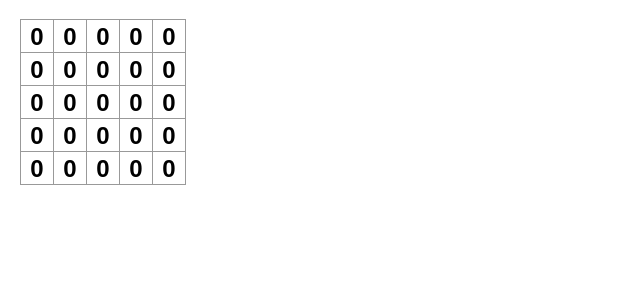
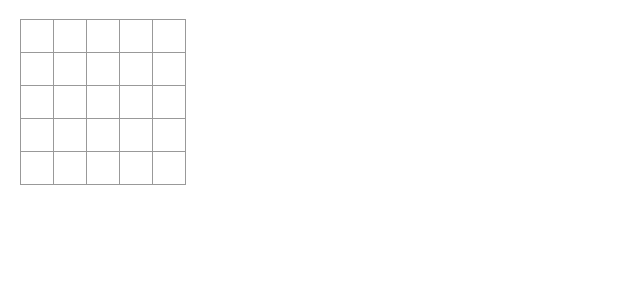
Before and after one commit to FloBurger/Tic-Tac-Toe, a React (Vite) app: page / in a window 1280 px wide. Shown: the top 300 px of the page, without its empty margins (0-640 px from the left). Built offline with nearby package versions, Linux system fonts and the light colour scheme.

Commit message:
Feature Board Squares are clickable
Add a status Object to each Square. The Squares are now clickable and the value alternates

```diff
--- a/src/components/Board.jsx
+++ b/src/components/Board.jsx
@@ -1,28 +1,63 @@
-import { useEffect, useState } from 'react';
-import Square from './Square'
+import { useEffect, useState } from "react";
+import Square from "./Square";
 
 export default function Board() {
-    const [board, setBoard] = useState([]);
+  const [grid, setGrid] = useState([]);
+  const [nextValueX, setnextValueX] = useState(true);
 
   useEffect(() => {
-        matrix(5,5)
+    fillGrid(5);
   }, []);
 
-    function matrix(m, n) {
-        var result = []
-        for(var i = 0; i < n; i++) {
-            result.push(new Array(m).fill(0))
+  function createGrid(size) {
+    var result = [];
+    for (var i = 0; i < size; i++) {
+      result.push(new Array(size).fill(null));
     }
-        console.log(result)
-        setBoard(result)
+    console.log(result);
+    return result;
   }
+
+  function fillGrid(size) {
+    let initGrid = createGrid(5);
+    let counter = 1;
+    for (let i = 0; i < size; ++i) {
+      for (let j = 0; j < size; ++j) {
+        let cellContent = {
+          index: counter,
+          value: null,
+          magic: null,
+        };
+        initGrid[i][j] = cellContent;
+        ++counter;
+      }
+    }
+    setGrid(initGrid);
+  }
+  function handleClick(i, j) {
+    const nextGrid = grid.slice();
+    //Check if value already set
+    if (nextGrid[i][j].value) {
+      return;
+    }
+    if (nextValueX) {
+      nextGrid[i][j].value = "X";
+    } else {
+      nextGrid[i][j].value = "O";
+    }
+    setnextValueX(!nextValueX);
+    setGrid(nextGrid);
+  }
+
   return (
     <>
-
-        {board.map((rowItem) => (
+      {grid.map((rowItem, indexI) => (
         <div className="board-row">
-                {rowItem.map((columnItem) =>(
-                    <Square value={columnItem}/>
+          {rowItem.map((columnItem, indexJ) => (
+            <Square
+              value={columnItem.value}
+              onSquareClick={() => handleClick(indexI, indexJ)}
+            />
           ))}
         </div>
       ))}
--- a/src/components/Square.jsx
+++ b/src/components/Square.jsx
@@ -1,8 +1,6 @@
 import { useState } from 'react';
 
-export default function Square({value}) {
-    function handleClick(){
-        console.log('clicked');
-    }
-    return <button className="square" onClick={handleClick}>{value}</button>;
+export default function Square({value, onSquareClick}) {
+
+    return <button className="square" onClick={onSquareClick}>{value}</button>;
   }
```
Lines whose indentation alone changed are shown as unchanged.
